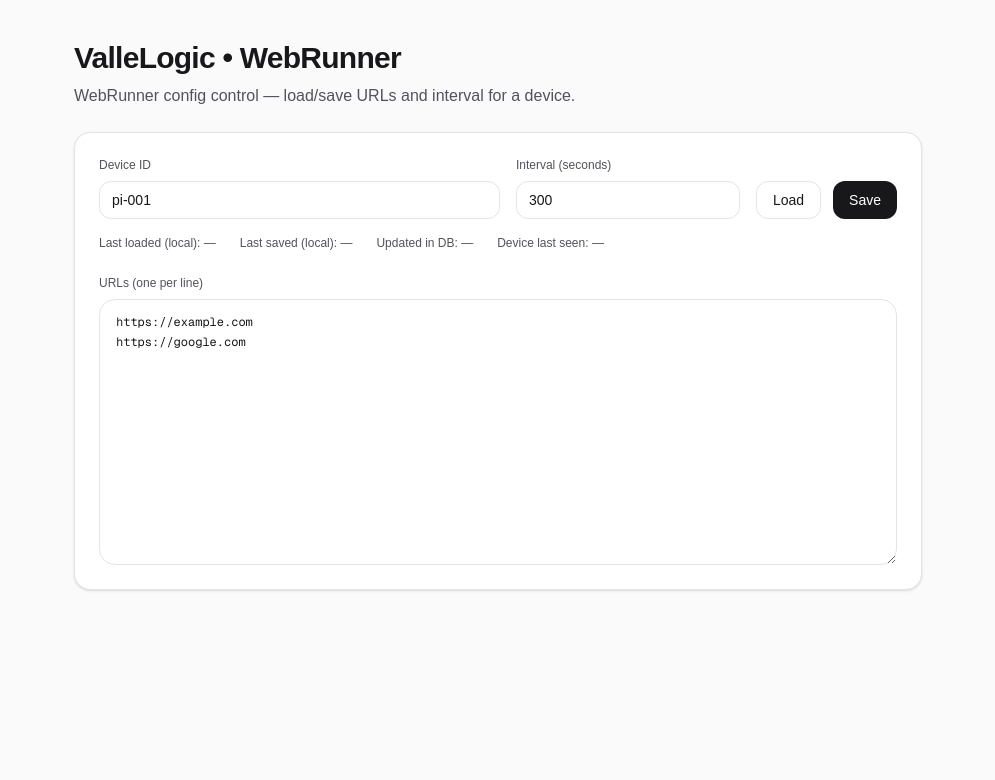
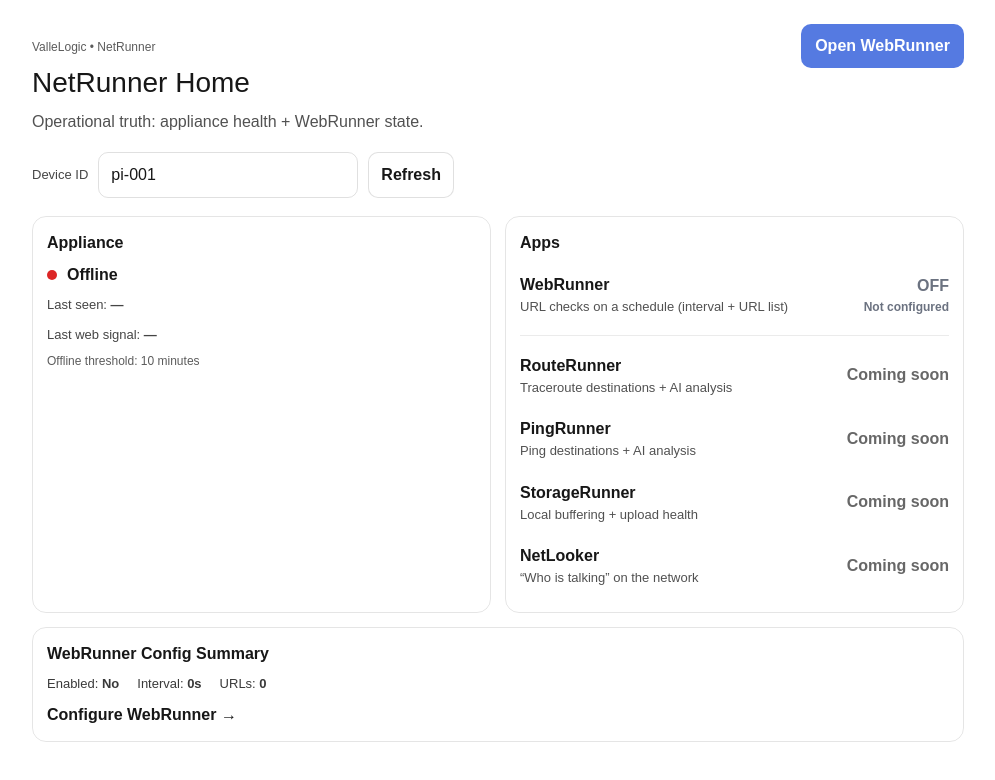
Before and after one commit to MDValleLogic/netrunner-dashboard, a Next.js app: page / in a window 1280 px wide. Shown: the top 780 px of the page, without its empty margins (142-1137 px from the left). Built offline with nearby package versions, Linux system fonts and the light colour scheme; no server answers; the database is empty.

Commit message:
ui: improve main page layout and behavior

```diff
--- a/app/page.tsx
+++ b/app/page.tsx
@@ -1,181 +1,279 @@
 "use client";
 
-import React, { useMemo, useState } from "react";
-import { loadDeviceConfig, saveDeviceConfig } from "@/lib/client/deviceConfigClient";
+import { useEffect, useMemo, useState } from "react";
 
-function nowIso() {
-  return new Date().toISOString();
+type NetRunnerStatus = {
+  ok: boolean;
+  error?: string;
+  device_id: string;
+
+  appliance: {
+    online: boolean;
+    last_seen_utc: string | null;
+    last_seen_age_s: number | null;
+    offline_after_s: number;
+  };
+
+  webrunner: {
+    enabled: boolean;
+    configured: boolean;
+    interval_s: number;
+    url_count: number;
+    urls_preview?: string[];
+  };
+
+  last_measurement: null | {
+    ts_utc: string;
+    url: string;
+    dns_ms: number;
+    http_ms: number;
+    http_err: string;
+  };
+};
+
+function fmtAgo(iso?: string | null) {
+  if (!iso) return "—";
+  const t = Date.parse(iso);
+  if (Number.isNaN(t)) return iso;
+  const sec = Math.floor((Date.now() - t) / 1000);
+  if (sec < 5) return "just now";
+  if (sec < 60) return `${sec}s ago`;
+  const min = Math.floor(sec / 60);
+  if (min < 60) return `${min}m ago`;
+  const hr = Math.floor(min / 60);
+  if (hr < 48) return `${hr}h ago`;
+  const d = Math.floor(hr / 24);
+  return `${d}d ago`;
 }
 
-export default function Home() {
+export default function NetRunnerHome() {
   const [deviceId, setDeviceId] = useState("pi-001");
-  const [intervalS, setIntervalS] = useState(300);
-  const [urlsText, setUrlsText] = useState("https://example.com\nhttps://google.com");
+
+  const [status, setStatus] = useState<NetRunnerStatus | null>(null);
 
   const [loading, setLoading] = useState(false);
-  const [saving, setSaving] = useState(false);
-  const [status, setStatus] = useState<{ kind: "ok" | "err"; msg: string } | null>(null);
+  const [err, setErr] = useState<string>("");
 
-  // metadata
-  const [lastLoadedAt, setLastLoadedAt] = useState<string | null>(null);
-  const [lastSavedAt, setLastSavedAt] = useState<string | null>(null);
-  const [serverUpdatedAt, setServerUpdatedAt] = useState<string | null>(null);
-  const [lastSeenUtc, setLastSeenUtc] = useState<string | null>(null);
+  const webRunnerEnabled = useMemo(() => Boolean(status?.webrunner?.enabled), [status]);
+  const webRunnerConfigured = useMemo(() => Boolean(status?.webrunner?.configured), [status]);
 
-  const urls = useMemo(
-    () => urlsText.split("\n").map((s) => s.trim()).filter(Boolean),
-    [urlsText]
-  );
+  async function refresh() {
+    setErr("");
+    setLoading(true);
 
-  async function fetchLastSeen(id: string) {
     try {
-      const r = await fetch(
-        `/api/measurements/recent?device_id=${encodeURIComponent(id)}&limit=1`,
+      const res = await fetch(
+        `/api/netrunner/status?device_id=${encodeURIComponent(deviceId)}`,
         { cache: "no-store" }
       );
-      const j = await r.json().catch(() => ({}));
-      const ts = j?.rows?.[0]?.ts_utc ?? null;
-      setLastSeenUtc(ts);
-    } catch {
-      setLastSeenUtc(null);
-    }
-  }
 
-  async function onLoad() {
-    setStatus(null);
-    setLoading(true);
-    try {
-      const env = await loadDeviceConfig(deviceId);
-      const cfg = env?.config ?? {};
+      const j = (await res.json().catch(() => null)) as NetRunnerStatus | null;
 
-      setIntervalS(cfg.interval_s ?? 300);
-      setUrlsText((cfg.urls ?? []).join("\n"));
+      if (!res.ok || !j?.ok) {
+        setStatus(null);
+        setErr((j as any)?.error || `Status failed (${res.status})`);
+        return;
+      }
 
-      setServerUpdatedAt(env.updated_at ?? null);
-      setLastLoadedAt(nowIso());
-      setStatus({ kind: "ok", msg: "Loaded device config." });
-
-      // Also fetch “device last seen”
-      await fetchLastSeen(deviceId);
+      setStatus(j);
     } catch (e: any) {
-      setStatus({ kind: "err", msg: e?.message || "Failed to load config." });
-      setLastSeenUtc(null);
+      setStatus(null);
+      setErr(e?.message || "Refresh failed");
     } finally {
       setLoading(false);
     }
   }
 
-  async function onSave() {
-    setStatus(null);
+  useEffect(() => {
+    refresh();
+    // eslint-disable-next-line react-hooks/exhaustive-deps
+  }, []);
 
-    if (!deviceId) return setStatus({ kind: "err", msg: "Missing device_id." });
-    if (urls.length === 0) return setStatus({ kind: "err", msg: "Add at least one URL." });
-    if (!Number.isFinite(intervalS) || intervalS < 30)
-      return setStatus({ kind: "err", msg: "Interval too small. Use >= 30 seconds." });
+  const online = Boolean(status?.appliance?.online);
+  const lastSeenUtc = status?.appliance?.last_seen_utc ?? null;
 
-    setSaving(true);
-    try {
-      const config = { interval_s: intervalS, urls };
-      await saveDeviceConfig(deviceId, config);
-
-      setLastSavedAt(nowIso());
-      setStatus({ kind: "ok", msg: "Saved. Device will apply on next poll." });
-
-      // Refresh DB updated_at + last seen for instant confidence
-      const env = await loadDeviceConfig(deviceId);
-      setServerUpdatedAt(env.updated_at ?? null);
-      await fetchLastSeen(deviceId);
-    } catch (e: any) {
-      setStatus({ kind: "err", msg: e?.message || "Failed to save config." });
-    } finally {
-      setSaving(false);
-    }
-  }
+  const last = status?.last_measurement ?? null;
+  const lastSignal = last
+    ? last.http_err
+      ? `FAILED (${last.http_err})`
+      : `OK • dns ${Math.round(last.dns_ms)}ms • http ${Math.round(last.http_ms)}ms`
+    : "—";
 
   return (
-    <div className="min-h-screen bg-zinc-50 text-zinc-900 dark:bg-black dark:text-zinc-50">
-      <div className="mx-auto max-w-4xl px-6 py-10">
-        <div className="mb-6">
-          <h1 className="text-3xl font-extrabold tracking-tight">ValleLogic • WebRunner</h1>
-          <p className="mt-2 text-zinc-600 dark:text-zinc-400">
-            WebRunner config control — load/save URLs and interval for a device.
-          </p>
+    <div style={{ padding: 24, maxWidth: 980, margin: "0 auto" }}>
+      <div style={{ display: "flex", alignItems: "baseline", justifyContent: "space-between", gap: 16 }}>
+        <div>
+          <div style={{ fontSize: 12, opacity: 0.7, marginBottom: 6 }}>ValleLogic • NetRunner</div>
+          <h1 style={{ fontSize: 28, margin: 0 }}>NetRunner Home</h1>
+          <div style={{ opacity: 0.75, marginTop: 6 }}>
+            Operational truth: appliance health + WebRunner state.
+          </div>
         </div>
 
-        <div className="rounded-2xl border border-zinc-200 bg-white p-6 shadow-sm dark:border-zinc-800 dark:bg-zinc-950">
-          <div className="flex flex-col gap-4 md:flex-row md:items-end">
-            <label className="flex flex-1 flex-col gap-2">
-              <span className="text-xs text-zinc-600 dark:text-zinc-400">Device ID</span>
-              <input
-                value={deviceId}
-                onChange={(e) => setDeviceId(e.target.value)}
-                className="rounded-xl border border-zinc-200 bg-white px-3 py-2 text-sm outline-none focus:ring-2 focus:ring-zinc-300 dark:border-zinc-800 dark:bg-black dark:focus:ring-zinc-700"
-                placeholder="pi-001"
-              />
-            </label>
+        <a
+          href="/dashboard"
+          style={{
+            background: "#1D4ED8",
+            color: "white",
+            padding: "10px 14px",
+            borderRadius: 10,
+            textDecoration: "none",
+            fontWeight: 600,
+            whiteSpace: "nowrap",
+            opacity: online ? 1 : 0.75,
+          }}
+        >
+          Open WebRunner
+        </a>
+      </div>
 
-            <label className="flex w-full flex-col gap-2 md:w-56">
-              <span className="text-xs text-zinc-600 dark:text-zinc-400">Interval (seconds)</span>
-              <input
-                type="number"
-                min={30}
-                value={intervalS}
-                onChange={(e) => setIntervalS(Number(e.target.value))}
-                className="rounded-xl border border-zinc-200 bg-white px-3 py-2 text-sm outline-none focus:ring-2 focus:ring-zinc-300 dark:border-zinc-800 dark:bg-black dark:focus:ring-zinc-700"
-              />
-            </label>
+      <div style={{ marginTop: 18, display: "flex", gap: 10, alignItems: "center", flexWrap: "wrap" }}>
+        <label style={{ fontSize: 13, opacity: 0.8 }}>Device ID</label>
+        <input
+          value={deviceId}
+          onChange={(e) => setDeviceId(e.target.value)}
+          style={{
+            width: 260,
+            padding: "10px 12px",
+            borderRadius: 10,
+            border: "1px solid rgba(0,0,0,0.12)",
+          }}
+          placeholder="pi-001"
+        />
+        <button
+          onClick={refresh}
+          disabled={loading}
+          style={{
+            padding: "10px 12px",
+            borderRadius: 10,
+            border: "1px solid rgba(0,0,0,0.12)",
+            background: "white",
+            fontWeight: 600,
+            cursor: loading ? "not-allowed" : "pointer",
+          }}
+        >
+          {loading ? "Refreshing…" : "Refresh"}
+        </button>
 
-            <div className="flex gap-3">
-              <button
-                onClick={onLoad}
-                disabled={loading || saving}
-                className="rounded-xl border border-zinc-200 bg-white px-4 py-2 text-sm font-medium hover:bg-zinc-50 disabled:opacity-50 dark:border-zinc-800 dark:bg-black dark:hover:bg-zinc-900"
-              >
-                {loading ? "Loading…" : "Load"}
-              </button>
+        {err ? <span style={{ color: "crimson", fontSize: 13 }}>{err}</span> : null}
+      </div>
 
-              <button
-                onClick={onSave}
-                disabled={loading || saving}
-                className="rounded-xl bg-zinc-900 px-4 py-2 text-sm font-medium text-white hover:bg-zinc-800 disabled:opacity-50 dark:bg-zinc-100 dark:text-black dark:hover:bg-white"
-              >
-                {saving ? "Saving…" : "Save"}
-              </button>
+      <div style={{ marginTop: 18, display: "grid", gridTemplateColumns: "1fr 1fr", gap: 14 }}>
+        {/* Appliance status */}
+        <div style={{ border: "1px solid rgba(0,0,0,0.10)", borderRadius: 14, padding: 14 }}>
+          <div style={{ fontWeight: 700, marginBottom: 8 }}>Appliance</div>
+
+          <div style={{ display: "flex", gap: 10, alignItems: "center" }}>
+            <span
+              style={{
+                display: "inline-block",
+                width: 10,
+                height: 10,
+                borderRadius: 999,
+                background: online ? "#16A34A" : "#DC2626",
+              }}
+            />
+            <div style={{ fontSize: 16, fontWeight: 650 }}>{online ? "Online" : "Offline"}</div>
+          </div>
+
+          <div style={{ marginTop: 8, opacity: 0.8, fontSize: 13 }}>
+            Last seen: <b>{lastSeenUtc ? `${fmtAgo(lastSeenUtc)} (${lastSeenUtc})` : "—"}</b>
+          </div>
+
+          <div style={{ marginTop: 10, opacity: 0.8, fontSize: 13 }}>
+            Last web signal: <b>{lastSignal}</b>
+          </div>
+
+          {status?.appliance?.offline_after_s ? (
+            <div style={{ marginTop: 8, opacity: 0.7, fontSize: 12 }}>
+              Offline threshold: {Math.round(status.appliance.offline_after_s / 60)} minutes
+            </div>
+          ) : null}
+        </div>
+
+        {/* Apps */}
+        <div style={{ border: "1px solid rgba(0,0,0,0.10)", borderRadius: 14, padding: 14 }}>
+          <div style={{ fontWeight: 700, marginBottom: 8 }}>Apps</div>
+
+          <div style={{ display: "flex", justifyContent: "space-between", alignItems: "center", padding: "10px 0" }}>
+            <div>
+              <div style={{ fontWeight: 650 }}>WebRunner</div>
+              <div style={{ opacity: 0.75, fontSize: 13 }}>
+                URL checks on a schedule (interval + URL list)
+              </div>
+            </div>
+
+            <div style={{ textAlign: "right" }}>
+              <div style={{ fontWeight: 800, color: webRunnerEnabled ? "#16A34A" : "#6B7280" }}>
+                {webRunnerEnabled ? "ON" : "OFF"}
+              </div>
+              <div style={{ fontWeight: 700, color: webRunnerConfigured ? "#16A34A" : "#6B7280", fontSize: 12 }}>
+                {webRunnerConfigured ? "Configured" : "Not configured"}
+              </div>
             </div>
           </div>
 
-          {status && (
-            <div
-              className={`mt-4 rounded-xl border px-4 py-3 text-sm ${
-                status.kind === "ok"
-                  ? "border-emerald-200 bg-emerald-50 text-emerald-900 dark:border-emerald-900/40 dark:bg-emerald-900/20 dark:text-emerald-100"
-                  : "border-rose-200 bg-rose-50 text-rose-900 dark:border-rose-900/40 dark:bg-rose-900/20 dark:text-rose-100"
-              }`}
-            >
-              <span className="mr-2 font-bold">{status.kind === "ok" ? "✓" : "✕"}</span>
-              {status.msg}
+          <div style={{ borderTop: "1px solid rgba(0,0,0,0.08)", margin: "8px 0" }} />
+
+          <div style={{ display: "flex", justifyContent: "space-between", alignItems: "center", padding: "10px 0" }}>
+            <div>
+              <div style={{ fontWeight: 650 }}>RouteRunner</div>
+              <div style={{ opacity: 0.75, fontSize: 13 }}>Traceroute destinations + AI analysis</div>
             </div>
-          )}
-
-          <div className="mt-4 flex flex-wrap gap-x-6 gap-y-2 text-xs text-zinc-600 dark:text-zinc-400">
-            <div>Last loaded (local): {lastLoadedAt ? new Date(lastLoadedAt).toLocaleString() : "—"}</div>
-            <div>Last saved (local): {lastSavedAt ? new Date(lastSavedAt).toLocaleString() : "—"}</div>
-            <div>Updated in DB: {serverUpdatedAt ? new Date(serverUpdatedAt).toLocaleString() : "—"}</div>
-            <div>Device last seen: {lastSeenUtc ? new Date(lastSeenUtc).toLocaleString() : "—"}</div>
+            <div style={{ opacity: 0.65, fontWeight: 700 }}>Coming soon</div>
           </div>
 
-          <div className="mt-6">
-            <label className="flex flex-col gap-2">
-              <span className="text-xs text-zinc-600 dark:text-zinc-400">URLs (one per line)</span>
-              <textarea
-                rows={12}
-                value={urlsText}
-                onChange={(e) => setUrlsText(e.target.value)}
-                className="rounded-2xl border border-zinc-200 bg-white px-4 py-3 font-mono text-xs leading-5 outline-none focus:ring-2 focus:ring-zinc-300 dark:border-zinc-800 dark:bg-black dark:focus:ring-zinc-700"
-                placeholder={"https://example.com\nhttps://yourapp.com/health\nhttps://google.com"}
-              />
-            </label>
+          <div style={{ display: "flex", justifyContent: "space-between", alignItems: "center", padding: "10px 0" }}>
+            <div>
+              <div style={{ fontWeight: 650 }}>PingRunner</div>
+              <div style={{ opacity: 0.75, fontSize: 13 }}>Ping destinations + AI analysis</div>
+            </div>
+            <div style={{ opacity: 0.65, fontWeight: 700 }}>Coming soon</div>
           </div>
+
+          <div style={{ display: "flex", justifyContent: "space-between", alignItems: "center", padding: "10px 0" }}>
+            <div>
+              <div style={{ fontWeight: 650 }}>StorageRunner</div>
+              <div style={{ opacity: 0.75, fontSize: 13 }}>Local buffering + upload health</div>
+            </div>
+            <div style={{ opacity: 0.65, fontWeight: 700 }}>Coming soon</div>
+          </div>
+
+          <div style={{ display: "flex", justifyContent: "space-between", alignItems: "center", padding: "10px 0" }}>
+            <div>
+              <div style={{ fontWeight: 650 }}>NetLooker</div>
+              <div style={{ opacity: 0.75, fontSize: 13 }}>“Who is talking” on the network</div>
+            </div>
+            <div style={{ opacity: 0.65, fontWeight: 700 }}>Coming soon</div>
+          </div>
+        </div>
+      </div>
+
+      {/* WebRunner config summary */}
+      <div style={{ marginTop: 14, border: "1px solid rgba(0,0,0,0.10)", borderRadius: 14, padding: 14 }}>
+        <div style={{ fontWeight: 700, marginBottom: 8 }}>WebRunner Config Summary</div>
+        <div style={{ display: "flex", gap: 18, flexWrap: "wrap", opacity: 0.85, fontSize: 13 }}>
+          <div>
+            Enabled: <b>{status ? (webRunnerEnabled ? "Yes" : "No") : "—"}</b>
+          </div>
+          <div>
+            Interval: <b>{status ? `${status.webrunner.interval_s}s` : "—"}</b>
+          </div>
+          <div>
+            URLs: <b>{status ? status.webrunner.url_count : "—"}</b>
+          </div>
+        </div>
+
+        {status?.webrunner?.urls_preview?.length ? (
+          <div style={{ marginTop: 10, opacity: 0.8, fontSize: 13 }}>
+            URLs (preview): <b>{status.webrunner.urls_preview.join(", ")}</b>
+          </div>
+        ) : null}
+
+        <div style={{ marginTop: 10 }}>
+          <a href="/dashboard" style={{ textDecoration: "none", fontWeight: 700 }}>
+            Configure WebRunner →
+          </a>
         </div>
       </div>
     </div>
```
